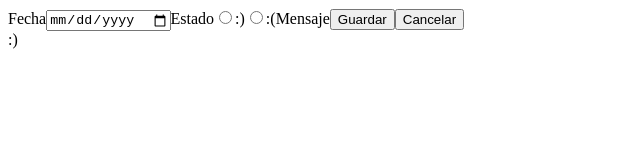
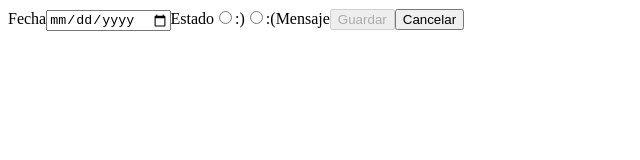
Before and after one commit to arranzizquierdo/calendar-mood, a React (Create React App) app: page / in a window 1280 px wide. Shown: the top 160 px of the page, without its empty margins (0-640 px from the left). Built offline with nearby package versions, Linux system fonts and the light colour scheme.

Commit message:
Add input info in dom

```diff
--- a/src/App.js
+++ b/src/App.js
@@ -17,6 +17,7 @@ class App extends Component {
     this.showMessage = this.showMessage.bind(this);
     this.handleChangeInput = this.handleChangeInput.bind(this);
     this.handleSubmit = this.handleSubmit.bind(this);
+    this.disableButton = this.disableButton.bind(this)
   }
 
   componentDidMount() {
@@ -43,7 +44,7 @@ class App extends Component {
   showMessage() {
     let moodSelected = "";
     if (this.state.mood === ":(" || this.state.mood === "") {
-      moodSelected = "hidden"
+      moodSelected = "hidden";
     }
     return moodSelected;
   }
@@ -76,7 +77,15 @@ class App extends Component {
     localStorage.setItem('calendarMood', JSON.stringify(data))
   }
 
+  disableButton() {
+    const { date, mood } = this.state;
+    if (date === "" || mood === "") {
+      return "false"
+    }
+  }
+
   render() {
+    const { listMood } = this.state;
 
     return (
       <div className="App">
@@ -85,8 +94,11 @@ class App extends Component {
           showMessage={this.showMessage}
           handleChangeInput={this.handleChangeInput}
           handleSubmit={this.handleSubmit}
+          disableButton={this.disableButton}
         />
-        <CalendarMood />
+        <CalendarMood
+          listMood={listMood}
+          />
       </div>
     );
   }
--- a/src/components/calendar/calendar.js
+++ b/src/components/calendar/calendar.js
@@ -3,9 +3,27 @@ import React, { Component } from 'react';
 class CalendarMood extends Component {
 
     render() {
-        return (
-            <div>:)</div>
-         );
+        const { listMood } = this.props;
+        console.log(listMood)
+        if (listMood === null) {
+            return <div>cargando</div>
+        } else {
+            return (
+                <div>
+                    <ul>
+                        {listMood.map((itme, i) => {
+                            return (
+                                <li key={i}>
+                                    {itme.mood}
+                                    {itme.message}
+                                </li>
+                            )
+                        })}
+                    </ul>
+                </div>
+            )
+        }
+
     }
 }
 
--- a/src/components/edit/edit.js
+++ b/src/components/edit/edit.js
@@ -18,8 +18,10 @@ class Edit extends Component {
             handleMood,
             showMessage,
             handleChangeInput,
-            handleSubmit
+            handleSubmit,
+            disableButton
         } = this.props;
+        console.log(disableButton())
         return (
             <div className="edit-container">
             <form action="calendarMood">
@@ -36,7 +38,7 @@ class Edit extends Component {
                 <label htmlFor="sad">:(</label>
                 <label>Mensaje</label>
                 <input type="textarea" placeholder="por qué es un buen día?" className={showMessage()} name="message" onChange={handleChangeInput}/>
-                <button type="button" onClick={handleSubmit}>Guardar</button>
+                <button onClick={handleSubmit} disabled={disableButton()}>Guardar</button>
                 <button>Cancelar</button>
             </form>
             </div>
```
